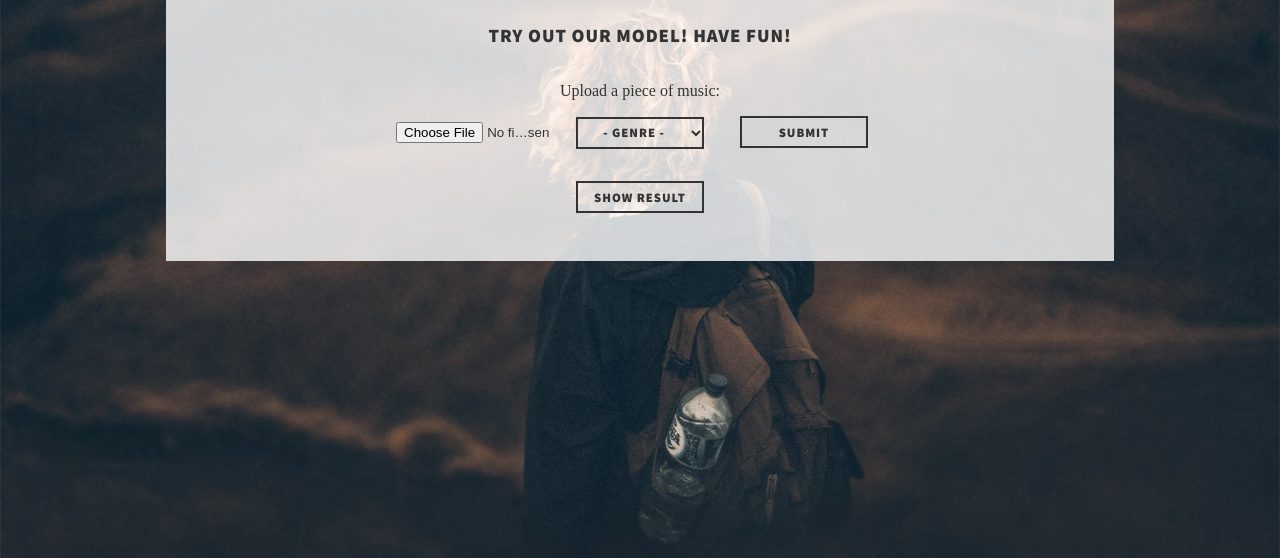
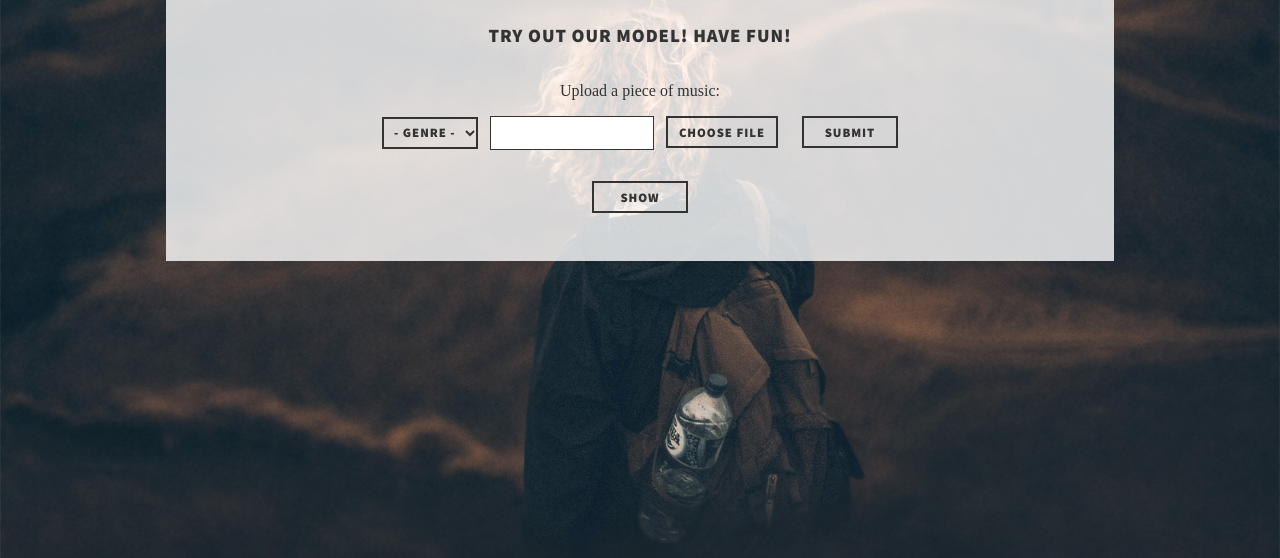
Before and after one commit to plus2047/sps-2020-team5, a plain HTML site: page index.html in a window 1280 px wide. Shown: the part 242-800 px from the top of the page. Drawn offline with Linux system fonts and the light colour scheme.

Commit message:
modify the input filebox

```diff
--- a/index.html
+++ b/index.html
@@ -14,8 +14,7 @@
             <h1>Music Converter</h1>
             <h3>Try out our model! Have fun!</h3>
             <label for="music">Upload a piece of music:</label>
-            <form action="#" method="POST" id="music-upload" class enctype="multipart/form-data">
-                <input type="file" id="music" name="music" class="file" accept="audio/mpeg, audio/mp4" />
+            <form action="" method="POST" id="music-upload" class enctype="multipart/form-data">
                 <select name="genre" id="genre">
                     <option value="">- Genre -</option>
                     <option value="1">Pop</option>
@@ -24,12 +23,14 @@
                     <option value="1">Jazz</option>
                     <option value="1">R&B</option>
                 </select>
-
+                <input type='text' name='textfield' id='filename' class='txt' />
+                <label class="btn" for="music">Choose File</label>
+                <input type="file" id="music" name="music" class="file" accept="audio/mpeg, audio/mp4" onchange="document.getElementById('filename').value = this.value"/>
                 <input type="submit" class="btn">
             </form>
 
 
-            <button onclick="show()">Show result</button>
+            <button onclick="show()">Show</button>
 
             <div id="showResult" style="display:none">
                 <div id="visualization">
--- a/style.css
+++ b/style.css
@@ -22,6 +22,8 @@ color: #333;
 	width: 80%;
 	margin: 0 auto;
 	padding: 2rem;
+	outline: white 2px;
+	outline-offset: 4px;
 }
 h1, h2, h3, h4, h5, h6 {
 	font-family: "Source Sans Pro", Helvetica, sans-serif;
@@ -46,10 +48,10 @@ button,
 	font-size: 0.8rem;
 	letter-spacing: 0.075em;
 	height: 2rem;
-	width: 8rem;
+	width: 6rem;
 	line-height: 2rem;
-	padding: 0 1rem;
-	margin: 1rem;
+	padding: 0 0.5rem;
+	margin: 1rem 0.5rem;
 	text-align: center;
 	text-decoration: none;
 	text-transform: uppercase;
@@ -59,5 +61,15 @@ button,
 }
 
 .file{
+	height: 0;
+	width: 0;
+}
+
+#filename{
+	border: 0;
+	border-radius: 0;
+	line-height: 2rem;
+	height: 2rem;
 	width: 10rem;
+	box-shadow: inset 0 0 0 1px  #333;
 }
```
Also changed, not shown: 2 other files.
